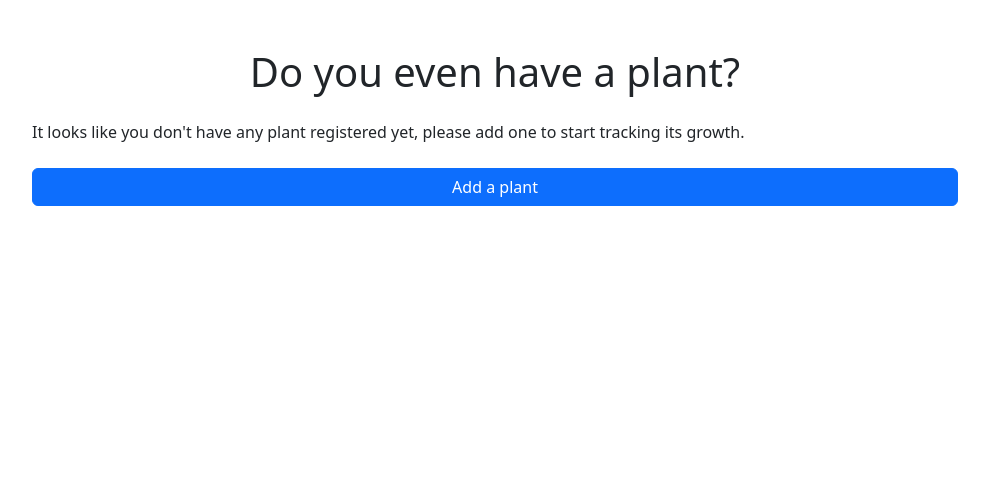
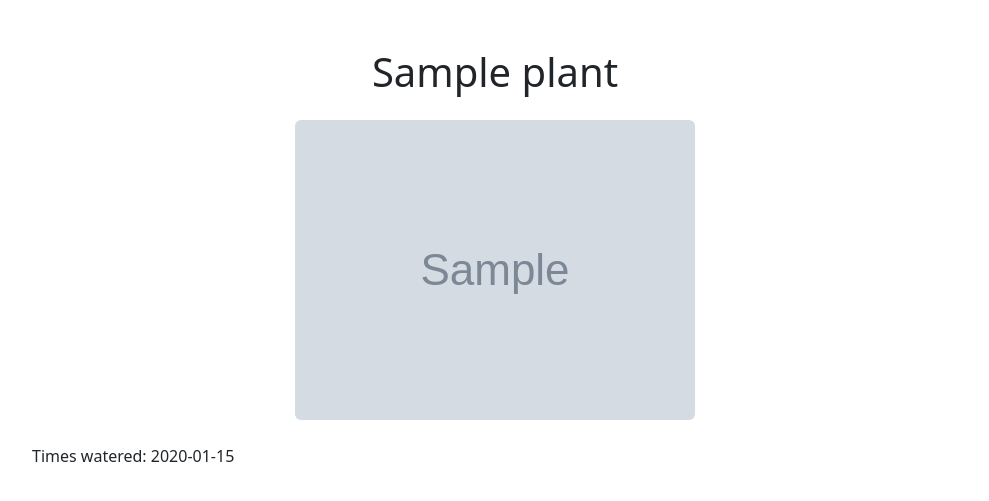
Before and after one commit to santiago-dev96/water-me, a Flask app: template flaskr/templates/plants/index.html in a window 1280 px wide. Shown: the part 62-563 px from the top of the page, without its empty margins (145-1134 px from the left). Run offline with Flask 3, Linux system fonts and the light colour scheme; the template is opened without the code that fills it: most values are stand-ins (such as "Sample title", 1, 10 or a date in 2020); grey boxes marked "Sample" are stand-in pictures; some libraries are stand-ins or nearby versions.

Commit message:
Displayed plant data on index page

```diff
--- a/flaskr/plants.py
+++ b/flaskr/plants.py
@@ -10,6 +10,7 @@ from flask import (
     url_for,
     abort,
     current_app,
+    send_from_directory,
 )
 from werkzeug.utils import secure_filename
 from uuid import uuid4
@@ -47,6 +48,21 @@ ALLOWED_EXTENSIONS = {"png", "jpg", "jpeg", "webp"}
 
 def allowed_file(filename):
     return "." in filename and filename.rsplit(".", 1)[1].lower() in ALLOWED_EXTENSIONS
+
+
+@bp.route("/plant_image/<filename>")
+@sign_in_required
+def plant_image(filename):
+    db = get_db()
+    cursor = db.execute(
+        "SELECT id FROM plants WHERE picture_filename = ? AND user_id = ?",
+        (filename, g.user["id"]),
+    )
+    row = cursor.fetchone()
+    cursor.close()
+    if row is None:
+        abort(403)
+    return send_from_directory(current_app.config["IMAGES"], filename)
 
 
 @bp.route("/add_plant", methods=["GET", "POST"])
--- a/flaskr/templates/plants/index.html
+++ b/flaskr/templates/plants/index.html
@@ -2,11 +2,33 @@
 
 {% block title %}
 
+{% if plant %}
+{{ plant["name"] }}
+{% else %}
 Homepage
+{% endif %}
 
 {% endblock %}
 
 {% block content %}
+
+{% if plant %}
+
+<main class="row mt-5">
+  <div class="col-12 mb-4">
+    <h1 class="text-center mb-0">{{ plant["name"] }}</h1>
+  </div>
+
+  <div class="col-10 offset-1 text-center">
+    <img src="{{ url_for('plants.plant_image', filename=plant['picture_filename']) }}" class="img-fluid rounded mb-4" alt="{{ plant['name'] }}">
+  </div>
+
+  <div class="col-10 offset-1">
+    <p class="mb-4">Times watered: {{ plant["times_it_was_watered"] }}</p>
+  </div>
+</main>
+
+{% else %}
 
 <main class="row mt-5">
   <div class="col-12 mb-4">
@@ -25,4 +47,6 @@ Homepage
 
 </main>
 
+{% endif %}
+
 {% endblock %}
```
